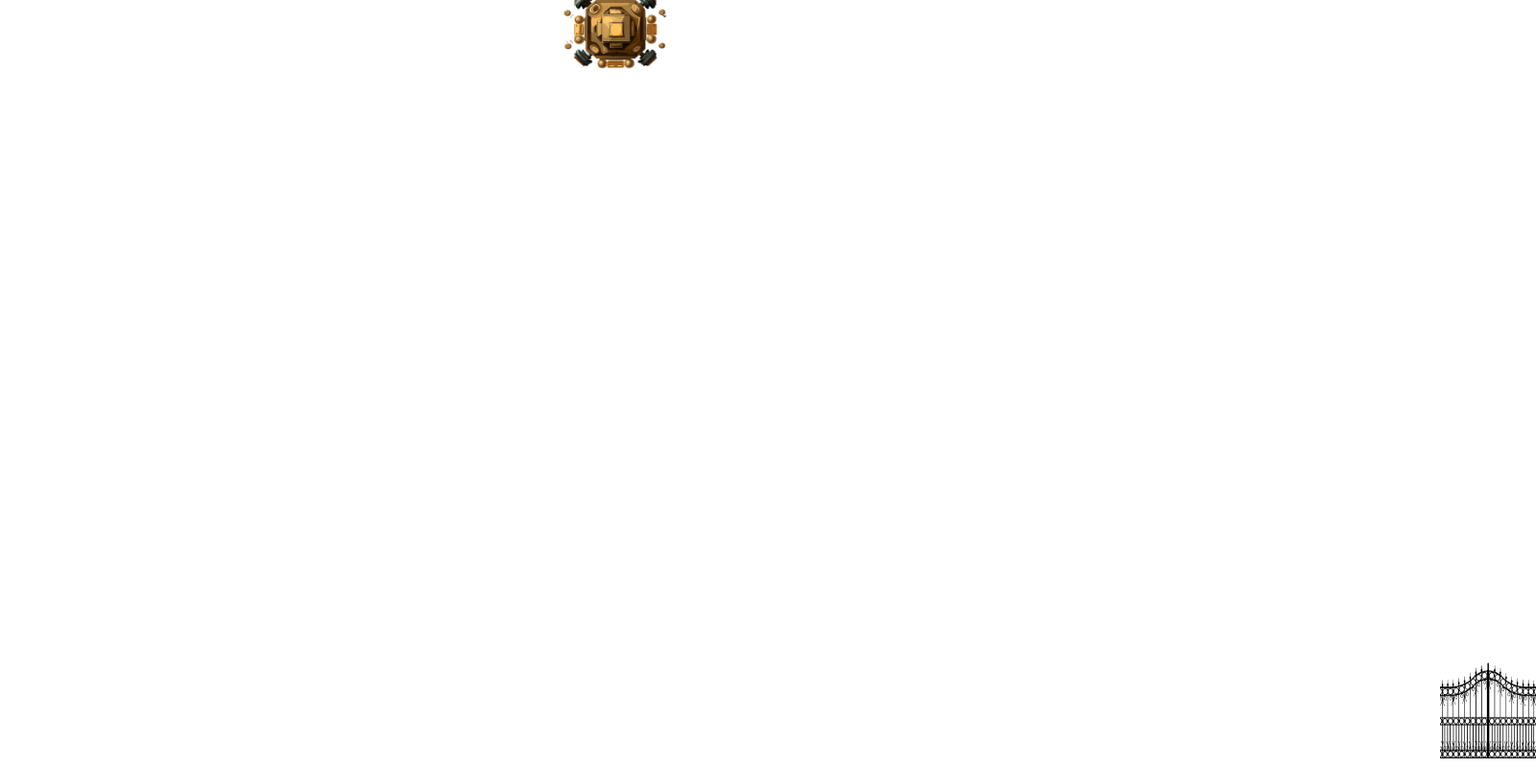
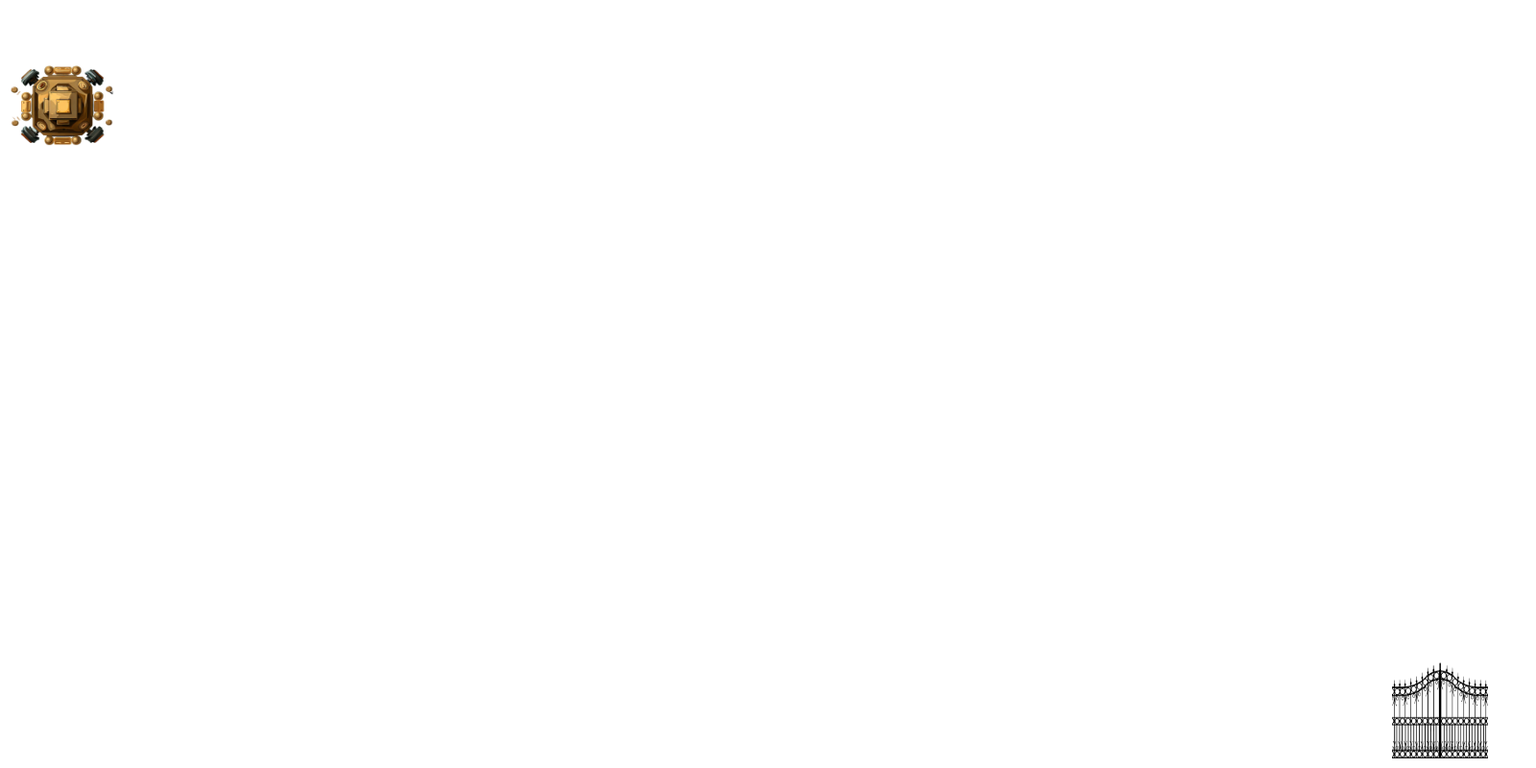
Before and after one commit to mpowerrenterprise/virtual-driving, a plain HTML site: page index.html in a window 1280 px wide. Shown: the whole page at 96% size, 1600 px wide, since content can reach past the window. Drawn offline with Linux system fonts and the light colour scheme.

Commit message:
fix: update the positions of elements

```diff
--- a/index.html
+++ b/index.html
@@ -25,7 +25,7 @@
 
         #end {
             position: absolute;
-            left: 1500px;
+            left: 1450px;
             bottom: 10px;
             width: 100px;
             height: 100px;
@@ -39,13 +39,14 @@
         <img id="car" src="car.png" alt="Car">
         <img id="end" src="end.png" alt="End">
     </div>
+
     <script>
         const car = document.getElementById("car");
         const end = document.getElementById("end");
 
         // Set initial position of the car
-        let carX = 50; // in percentage (50%)
-        let carY = 90; // in percentage (90%)
+        let carX = 5; // in percentage (50%)
+        let carY = 80; // in percentage (90%)
         car.style.left = carX + "%";
         car.style.bottom = carY + "%";
 
```
